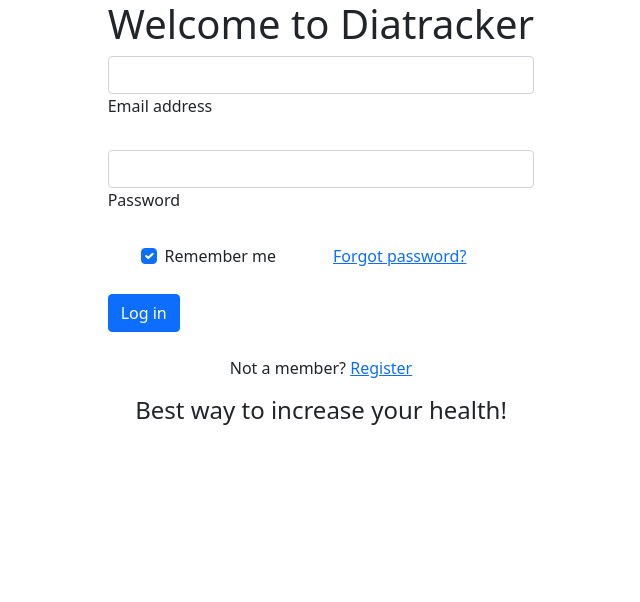
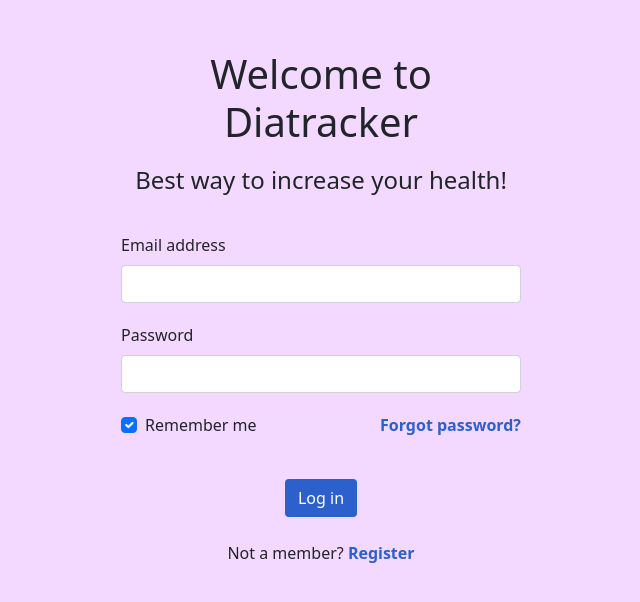
Before and after one commit to vristovski/Diatracker_app, a plain HTML site: page login.html in a window 1280 px wide. Shown: the whole page, without its empty margins (319-959 px from the left). Drawn offline with nearby package versions, Linux system fonts and the light colour scheme.

Commit message:
log in and measurements style adjustments

```diff
--- a/login.html
+++ b/login.html
@@ -11,48 +11,44 @@
 </head>
 
 <body>
-<div class="d-flex justify-content-center">
-<form class="col-4">
-    <div class="d-flex justify-content-center">
+<div class="main">
+<form class="login-form">
+    <div class="login-titles">
         <h1>Welcome to Diatracker</h1>
+        <h4 class="d-flex justify-content-center">Best way to increase your health!</h4>
     </div>
 
     <!-- Email input -->
-    <div class="form-outline mb-4">
+    <div class="form-row">
+        <label class="form-label" for="form2Example1">Email address</label>
         <input type="email" id="form2Example1" class="form-control" />
-        <label class="form-label" for="form2Example1">Email address</label>
     </div>
 
     <!-- Password input -->
-    <div class="form-outline mb-4">
+    <div class="form-row">
+        <label class="form-label" for="form2Example2">Password</label>
         <input type="password" id="form2Example2" class="form-control" />
-        <label class="form-label" for="form2Example2">Password</label>
     </div>
 
     <!-- 2 column grid layout for inline styling -->
-    <div class="row mb-4">
-        <div class="col d-flex justify-content-center">
+    <div class="form-row consents">
         <!-- Checkbox -->
         <div class="form-check">
             <input class="form-check-input" type="checkbox" value="" id="form2Example31" checked />
             <label class="form-check-label" for="form2Example31"> Remember me </label>
         </div>
-        </div>
 
-        <div class="col">
         <!-- Simple link -->
         <a href="#!">Forgot password?</a>
     </div>
-    </div>
 
     <!-- Submit button -->
-    <button type="button" class="btn btn-primary btn-block mb-4"  onclick="location.href = 'measurements.html'"">Log in</button>
+    <button type="button" class="btn btn-blue btn-block mb-4"  onclick="location.href = 'measurements.html'"">Log in</button>
 
     <!-- Register buttons -->
     <div class="text-center">
         <p>Not a member? <a href="register.html">Register</a></p>
     </div>
-    <h4 class="d-flex justify-content-center">Best way to increase your health!</h4>
 </form>
 </div>
 </body>
--- a/style.css
+++ b/style.css
@@ -0,0 +1,84 @@
+body {
+    background: #f3d8ff;
+}
+
+.btn {
+    height: max-content;
+}
+
+.btn-blue {
+    display: inline-block;
+    width: max-content;
+    background: #2c60cc;
+    color: white;
+}
+
+.btn-purple {
+    background: #6711ad;
+    color: white;
+}
+
+.btn-blue:hover {
+    background: #4175e1;
+    color: white;
+}
+
+a {
+    color: #2c60cc;
+    text-decoration: none;
+}
+
+a:hover {
+    text-decoration: underline;
+}
+
+.main {
+    margin: 50px auto 0;
+    max-width: 1600px;
+    padding: 0 50px;
+    display: flex;
+}
+
+.content {
+    flex: 1;
+    padding-left: 30px;
+}
+
+.login-form {
+    max-width: 400px;
+    margin: 0 auto;
+    display: flex;
+    flex-direction: column;
+    align-items: center;
+}
+
+.form-row {
+    width: 100%;
+    margin-bottom: 20px;
+}
+
+.consents {
+    display: flex;
+    justify-content: space-between;
+    margin-bottom: 40px;
+}
+
+.login-form a {
+    font-weight: bold;
+}
+
+.login-titles {
+    margin-bottom: 30px;
+    text-align: center;
+}
+
+.login-titles h1 {
+    margin-bottom: 20px;
+}
+
+.measurements-form {
+    display: flex;
+    gap: 15px;
+    align-items: flex-end;
+    margin-bottom: 30px;
+}
```
Also changed, not shown: activities.html (+4 -0 lines), meals.html (+3 -0 lines), measurements.html (+54 -29 lines), profile.html (+3 -1 lines), register.html (+2 -6 lines), settings.html (+3 -1 lines). Lines whose indentation alone changed are shown as unchanged.
